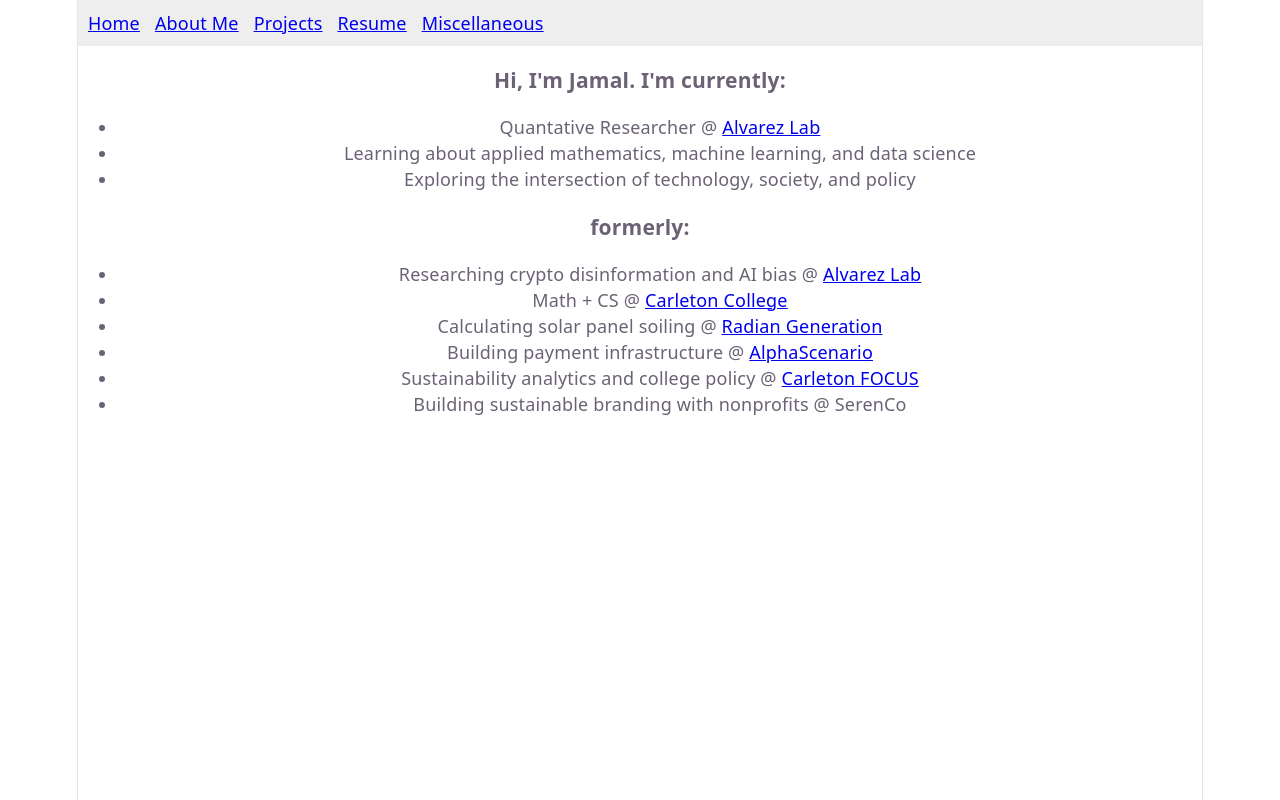
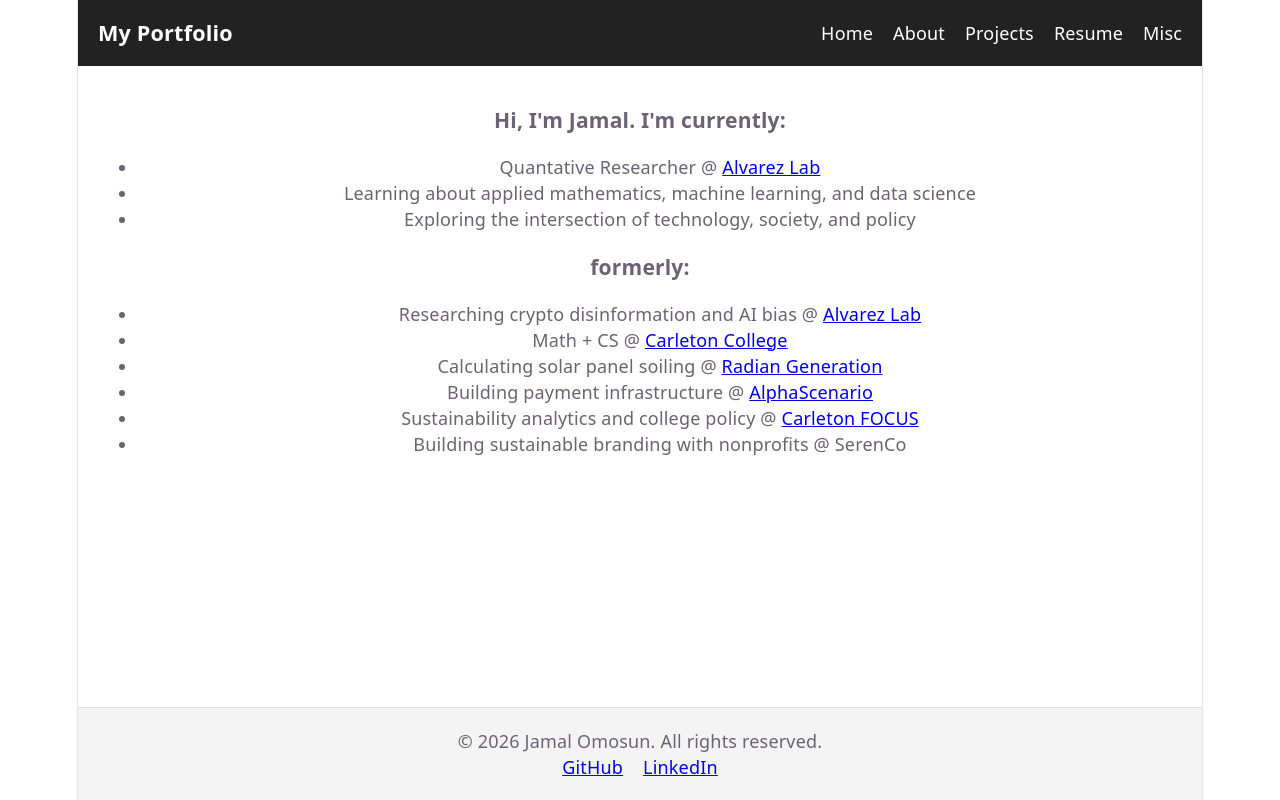
Before and after one commit to jamalomosun/jamalomosun.github.io, a React (Vite) app: page /#/ in a window 1280 px wide. Built offline with nearby package versions, Linux system fonts and the light colour scheme.

Commit message:
added header and footer

```diff
--- a/src/App.jsx
+++ b/src/App.jsx
@@ -1,23 +1,35 @@
 import { HashRouter as Router, Routes, Route } from 'react-router-dom';
-import Navbar from './components/Navbar';
+import Header from './components/Header';
+import Footer from './components/Footer';
 import Home from './pages/Home';
+import About from './pages/About';
 import Projects from './pages/Projects';
 import Resume from './pages/Resume';
-import About from './pages/About';
 import Misc from './pages/Misc';
 
 function App() {
   return (
     <Router>
-      <Navbar />
-      <div className="content-container">
+      {/* 1. Flex container wrapper to keep the footer pinned to the bottom */}
+      <div style={{ display: 'flex', flexDirection: 'column', minHeight: '100vh' }}>
+
+        {/* 2. Header stays fixed at the top */}
+        <Header />
+
+        {/* 3. Main content area changes dynamically depending on the URL route */}
+        <main style={{ flex: 1, padding: '20px' }}>
           <Routes>
             <Route path="/" element={<Home />} />
+            <Route path="/about" element={<About />} />
             <Route path="/projects" element={<Projects />} />
             <Route path="/resume" element={<Resume />} />
-          <Route path="/about" element={<About />} />
             <Route path="/misc" element={<Misc />} />
           </Routes>
+        </main>
+
+        {/* 4. Footer stays fixed at the bottom */}
+        <Footer />
+
       </div>
     </Router>
   );
--- /dev/null
+++ b/src/components/Footer.jsx
@@ -0,0 +1,17 @@
+export default function Footer() {
+  return (
+    <footer style={{
+      textAlign: 'center',
+      padding: '20px',
+      background: '#f4f4f4',
+      marginTop: 'auto', // Helps keep footer at the bottom
+      borderTop: '1px solid #ddd'
+    }}>
+      <p>&copy; {new Date().getFullYear()} Jamal Omosun. All rights reserved.</p>
+      <div>
+        <a href="https://github.com/jamalomosun" target="_blank" rel="noreferrer" style={{ margin: '0 10px' }}>GitHub</a>
+        <a href="https://linkedin.com/in/jamal-omosun" target="_blank" rel="noreferrer" style={{ margin: '0 10px' }}>LinkedIn</a>
+      </div>
+    </footer>
+  );
+}
--- /dev/null
+++ b/src/components/Header.jsx
@@ -0,0 +1,23 @@
+import { Link } from 'react-router-dom';
+
+export default function Header() {
+  return (
+    <header style={{
+      display: 'flex',
+      justifyContent: 'space-between',
+      alignItems: 'center',
+      padding: '20px',
+      background: '#222',
+      color: '#fff'
+    }}>
+      <div style={{ fontWeight: 'bold', fontSize: '1.2rem' }}>My Portfolio</div>
+      <nav style={{ display: 'flex', gap: '20px' }}>
+        <Link to="/" style={{ color: '#fff', textDecoration: 'none' }}>Home</Link>
+        <Link to="/about" style={{ color: '#fff', textDecoration: 'none' }}>About</Link>
+        <Link to="/projects" style={{ color: '#fff', textDecoration: 'none' }}>Projects</Link>
+        <Link to="/resume" style={{ color: '#fff', textDecoration: 'none' }}>Resume</Link>
+        <Link to="/misc" style={{ color: '#fff', textDecoration: 'none' }}>Misc</Link>
+      </nav>
+    </header>
+  );
+}
```
Lines whose indentation alone changed are shown as unchanged.
